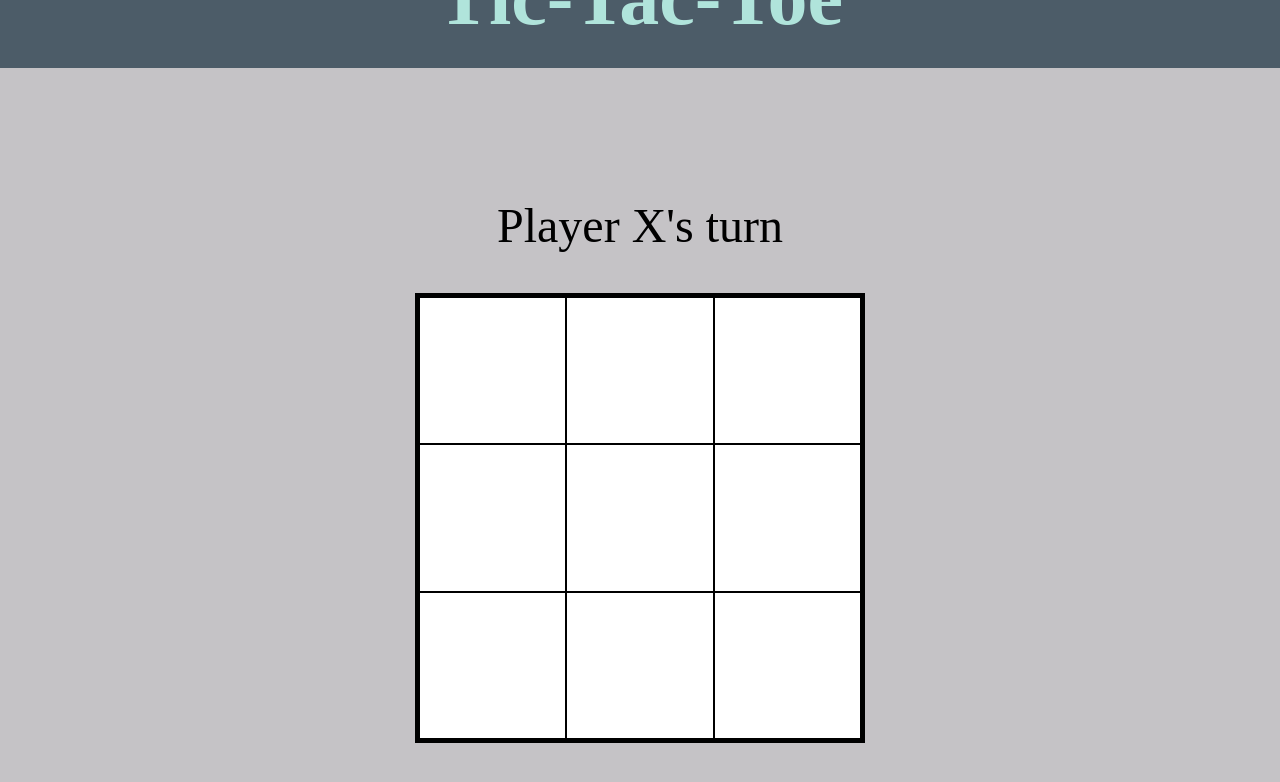
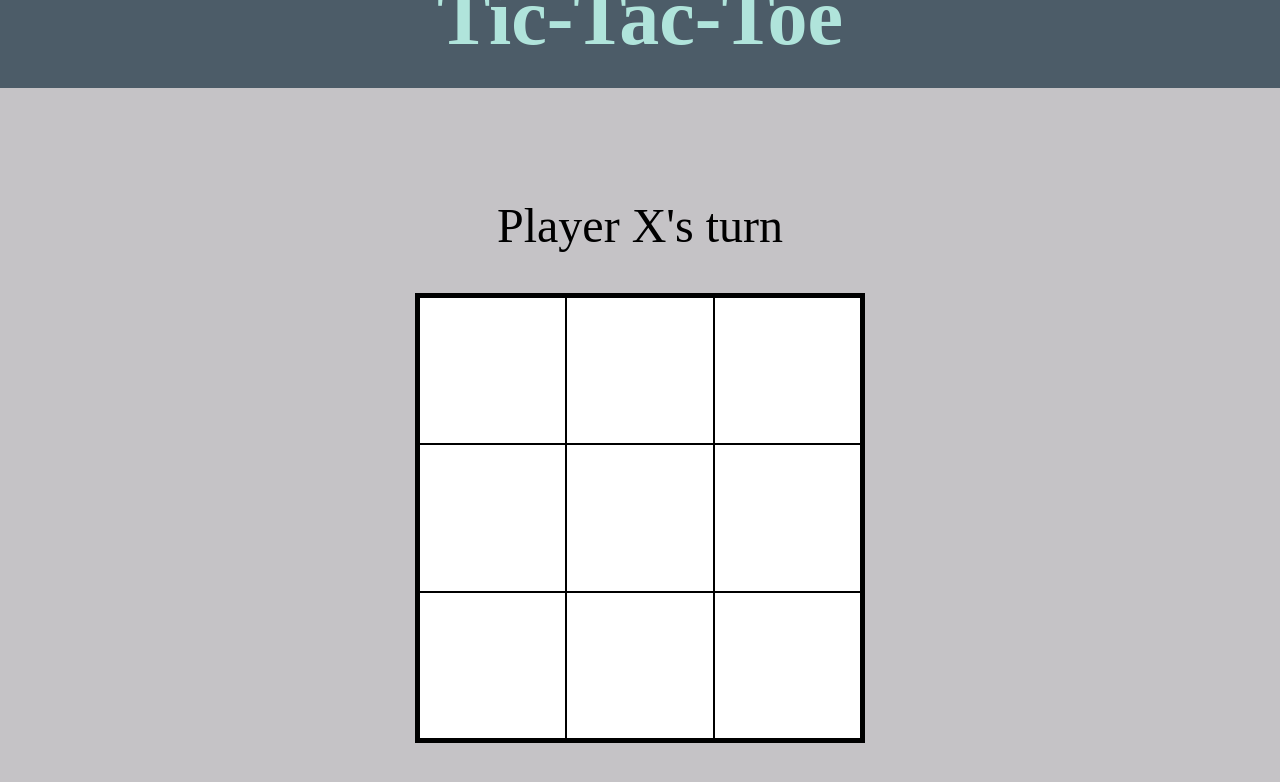
Before and after one commit to Daruin99/Tic-Tac-Toe, a plain HTML site: page index.html in a window 1280 px wide. Drawn offline with Linux system fonts and the light colour scheme.

Commit message:
Update header

```diff
--- a/style.css
+++ b/style.css
@@ -23,7 +23,7 @@ h1 {
     text-align: center;
     padding: 25px;
     position: relative;
-    bottom: 130px;
+    bottom: 110px;
 }
 
 
```
